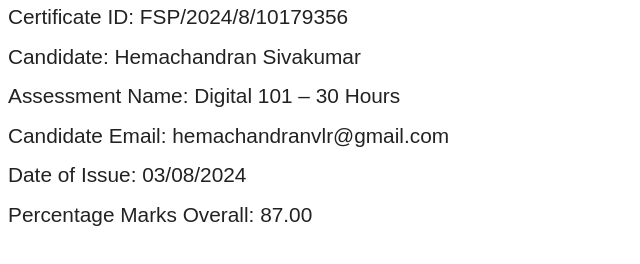
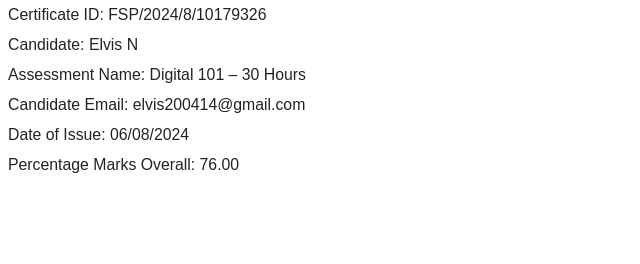
Before and after one commit to Hemachandran53/inspiration-fun-7467.my.salesforce-sites-, a plain HTML site: page index.html in a window 1280 px wide. Shown: the whole page, without its empty margins (0-640 px from the left). Drawn offline with Linux system fonts and the light colour scheme.

Commit message:
first commit

```diff
--- a/index.html
+++ b/index.html
@@ -18,16 +18,16 @@
       class="certificate-container"
       style="
         color: #222222;
-        font-size: 20.8235px;
+        font-size: 15.8235px;
         font-family: Arial, Helvetica, sans-serif;
       "
     >
-      <p>Certificate ID: FSP/2024/8/10179356</p>
-      <p>Candidate: Hemachandran Sivakumar</p>
+      <p>Certificate ID: FSP/2024/8/10179326</p>
+      <p>Candidate: Elvis N</p>
       <p>Assessment Name: Digital 101 – 30 Hours</p>
-      <p>Candidate Email: hemachandranvlr@gmail.com</p>
-      <p>Date of Issue: 03/08/2024</p>
-      <p>Percentage Marks Overall: 87.00</p>
+      <p>Candidate Email: elvis200414@gmail.com</p>
+      <p>Date of Issue: 06/08/2024</p>
+      <p>Percentage Marks Overall: 76.00</p>
     </div>
   </body>
 </html>
```
